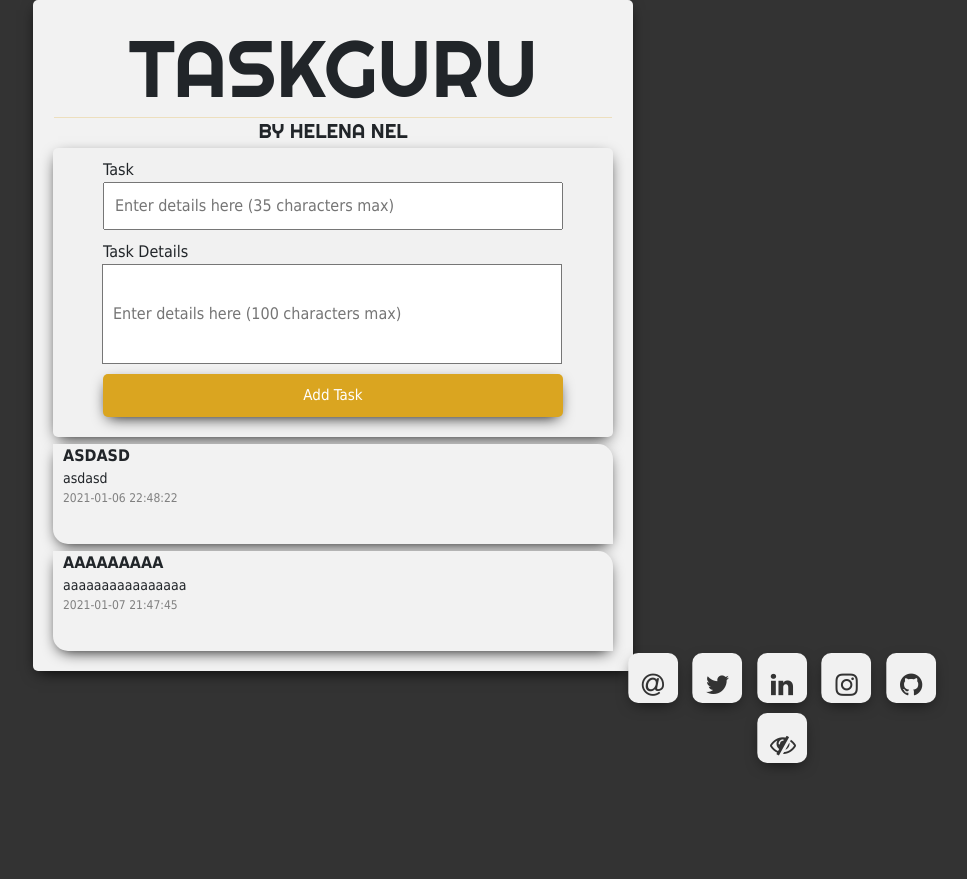
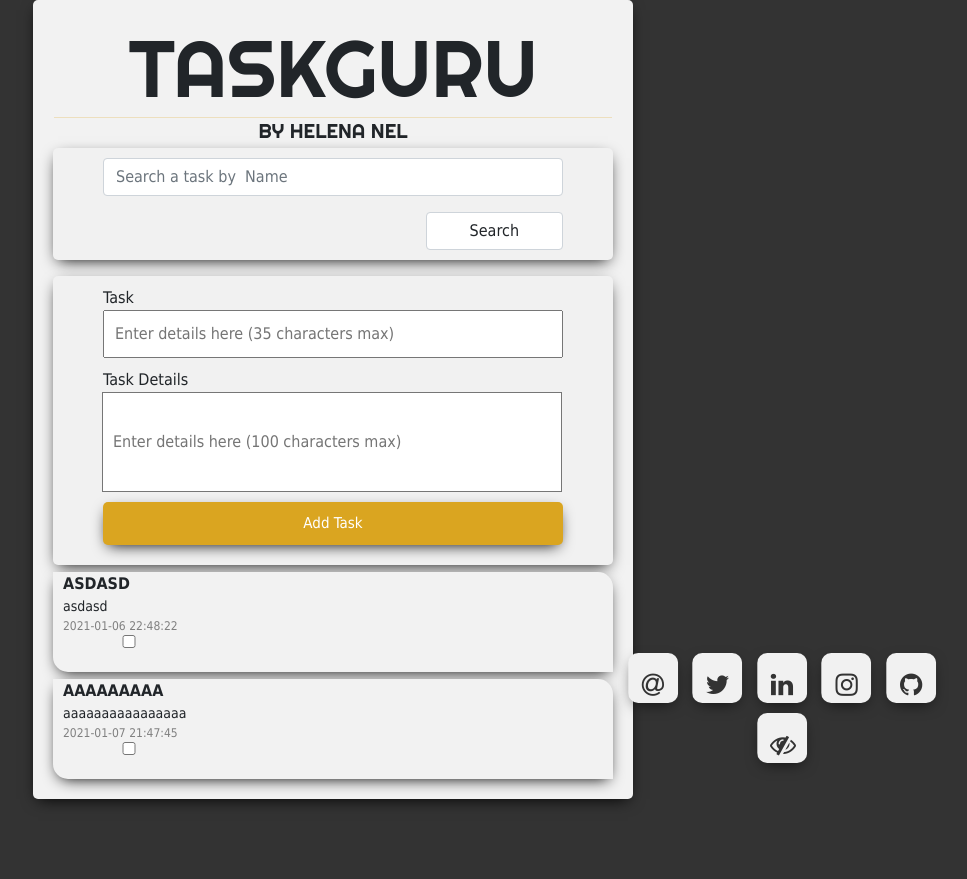
Before and after one commit to FlyingVespa/taskguru-php-todo-crud, a PHP site: page /index.php in a window 1280 px wide. Shown: the part 20-899 px from the top of the page, without its empty margins (307-1274 px from the left). Before the commit the page ends 786 px from the top, so only its background shows below. Run offline with PHP 8.4, Linux system fonts and the light colour scheme; data comes from the database, SQL or seed files in the repository.

Commit message:
Add files via upload
- search feature added
- checkbox  added
- clearer coding

```diff
--- a/index.php
+++ b/index.php
@@ -1,27 +1,29 @@
 <?php require 'server.php'; ?>
 
 <?php
+
+//Check Edit
 if (isset($_GET['edit'])) {
     $id = $_GET['edit'];
     $update = true;
     $record = mysqli_query($db, "SELECT * FROM info WHERE id=$id");
+    //Get Task From Info table to Edit Task
+    $get_task_data = mysqli_fetch_array($record);
+    $name = $get_task_data['name'];
+    $task = $get_task_data['task'];
+}
 
-    if (isset($_POST['edit'])) {
-        $n = mysqli_fetch_array($record);
-        $name = $n['name'];
-        $task = $n['task'];
-        $tdate = $n['tdate'];
-        if (!$n) {
-            die("Failed");
-        } else {
-            header("Location:index.php?edited");
-        }
-    }
+// Getting Search  data from server
+if (isset($_POST['search'])) {
+    $search = $_POST['search'];
+    $results = mysqli_query($db, "SELECT * FROM info WHERE name  LIKE '%" . $search . "%'");
+    // $result = mysqli_fetch_array($query);
+} else {
+    $results = mysqli_query($db, "SELECT * FROM info");
 }
 
 ?>
 <html>
-
 <head>
     <meta name="viewport" content="width=device-width,initial-scale=1,maximum-scale=1,user-scalable=no">
     <meta http-equiv="X-UA-Compatible" content="IE=edge,chrome=1">
@@ -46,11 +48,30 @@ if (isset($_GET['edit'])) {
 </header>
 
 <body>
-    <?php $results = mysqli_query($db, "SELECT * FROM info"); ?>
     <div class="wrapper">
         <h1>TASKGURU</h1>
         <hr>
         <h4>by Helena Nel</h4>
+
+        <!-- Search Form for Search Task By Name -->
+        <div class="col-md-12 search mb-3">
+            <form action="index.php" method="POST">
+                <input class="form-control" type="text" placeholder="Search a task by  Name" value="<?php if (isset($search)) echo $search  ?>" name="search">
+                <div class="row">
+                    <div class="col-md-8"></div>
+                    <div class="col-md-4 float-right mt-3">
+                        <input class="form-control" type="submit" name="submit" value="Search">
+                        <?php
+
+                        if (isset($_POST['search'])) {
+                            echo "<a href='index.php' class='form-control float-left'>Reset</a>";
+                        }
+                        ?>
+                    </div>
+                </div>
+            </form>
+        </div>
+        <!-- End Search Form for Search Task By Name -->
         <form method="post" action="server.php">
             <input type="hidden" name="id" value="<?php echo $id; ?>">
             <div class="inputFields">
@@ -61,7 +82,7 @@ if (isset($_GET['edit'])) {
             <div class="input-group">
                 <span>Task Details</span>
                 <br>
-                <textarea type="text" name="task" value="<?php echo $task; ?>" placeholder="Enter details here (100 characters max)" maxlength="100" required></textarea>
+                <textarea type="text" name="task" placeholder="Enter details here (100 characters max)" maxlength="100" required><?php echo $task; ?></textarea>
             </div>
             <div class="input-group">
                 <?php if ($update == true) : ?>
@@ -82,17 +103,18 @@ if (isset($_GET['edit'])) {
 
         <?php while ($row = mysqli_fetch_array($results)) { ?>
             <div class="container">
+
                 <div class="input">
                     <span id="input-name"><?php echo $row['name']; ?></span>
                     <br>
                     <span id="input-task"> <?php echo $row['task']; ?></span>
                     <br>
                     <span id="input-date"> <?php echo $row['tdate']; ?></span>
-                   <!--- <?php if ($row['checkbox']) { ?>
-                        <input class="checkbox" type="checkbox" data-todo-id="<?php echo $row['checkbox']; ?>" checked />
+                    <?php if ($row['checkbox']) { ?>
+                        <input class="checkbox" type="checkbox" data-todo-id="<?php echo $row['id']; ?>" checked />
                     <?php } else { ?>
-                        <input class="checkbox" type="checkbox" data-todo-id="<?php echo $row['checkbox']; ?>" />
-                    <?php } ?> --->
+                        <input class="checkbox" type="checkbox" data-todo-id="<?php echo $row['id']; ?>" />
+                    <?php } ?>
                 </div>
                 <div class="button1">
                     <a href="index.php?edit=<?php echo $row['id']; ?>" class="edit_btn">
@@ -119,12 +141,10 @@ if (isset($_GET['edit'])) {
             x.style.display = "block";
         }
     }
-
-
     $(document).ready(function() {
         $(".checkbox").click(function(e) {
+            //Get Task id from Task Table using checkbox
             const id = $(this).attr('data-todo-id');
-
             $.post('check.php', {
                     id: id
                 },
@@ -133,8 +153,12 @@ if (isset($_GET['edit'])) {
                         const h2 = $(this).next();
                         if (data === '1') {
                             h2.removeClass('checked');
+                            // If Data Response id 1 means if checkbox is checked this alert will be show
+                            alert('Task Status Change to Checked  Successfully');
                         } else {
                             h2.addClass('checked');
+                            // If Data Response id 0 means if checkbox is unchecked this alert will be show
+                            alert('Task Status Change to uchecked  Successfully');
                         }
                     }
                 }
--- a/server.php
+++ b/server.php
@@ -5,12 +5,12 @@ $servername = 'localhost:3307';
 $username = 'flyingvespa';
 $password = 'password';
 $databasename = 'crud';
+
 try {
     $db = mysqli_connect($servername, $username, $password, $databasename);
 } catch (PDOException $err) {
     die($err->getMessage());
 }
-
 
 // initialize variables
 $name = "";
@@ -36,14 +36,14 @@ if (isset($_POST['update'])) {
     $id = $_POST['id'];
     $name = $_POST['name'];
     $task = $_POST['task'];
-    $date = $_POST['tdate'];
+    //date Function Get Current date and time in Year-Month-Day Hours:Mintues:Seconds
+    $date = date('Y-m-d h:m:s');
     $checkbox = $_POST['checkbox'];
 
     mysqli_query($db, "UPDATE info SET name='$name', task='$task', tdate='$date' WHERE id=$id");
     $_SESSION['msgupdate'] = "Task <b>$name</b> Has Been Updated!";
     header('location: index.php');
 }
-
 
 // delete
 if (isset($_GET['del'])) {
@@ -52,15 +52,3 @@ if (isset($_GET['del'])) {
     $_SESSION['msgdelete'] = "Task $name had been deleted!";
     header('location: index.php');
 }
-
-if (isset($_POST['checkbox'])) {
-    $id = $_POST['id'];
-    $name = $_POST['name'];
-    $task = $_POST['task'];
-    $tdate = $_POST['tdate'];
-    $checkbox = $_POST['checkbox'];
-
-    mysqli_query($db, "UPDATE info SET name='$name', task='$task', checkbox='$checkbox' WHERE id=$id");
-    $_SESSION['msgupdate'] = "Task <b>$name</b> Has Been Completed!";
-    header('location: index.php');
-}
```
Also changed, not shown: check.php (+21 -13 lines).
